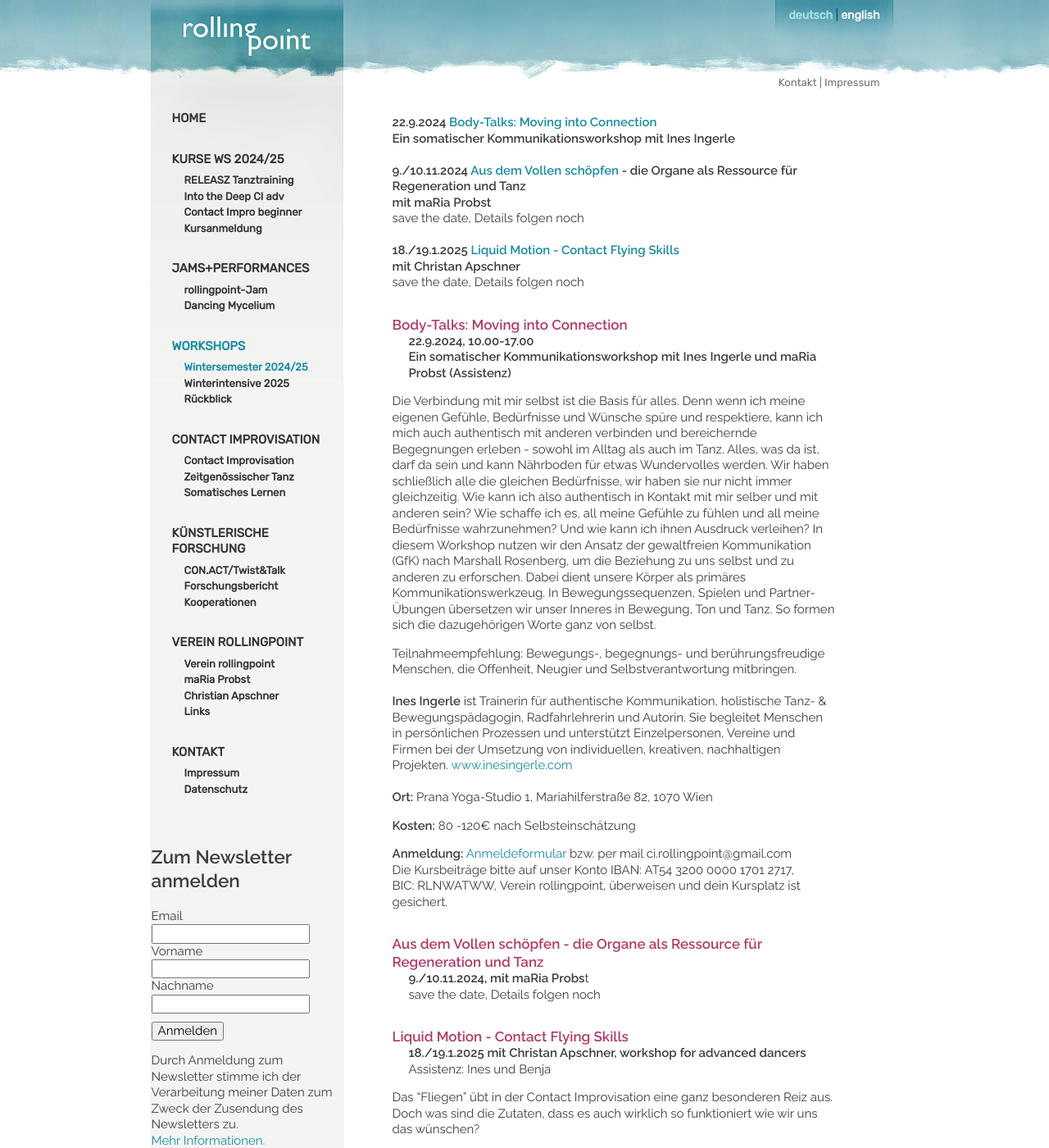
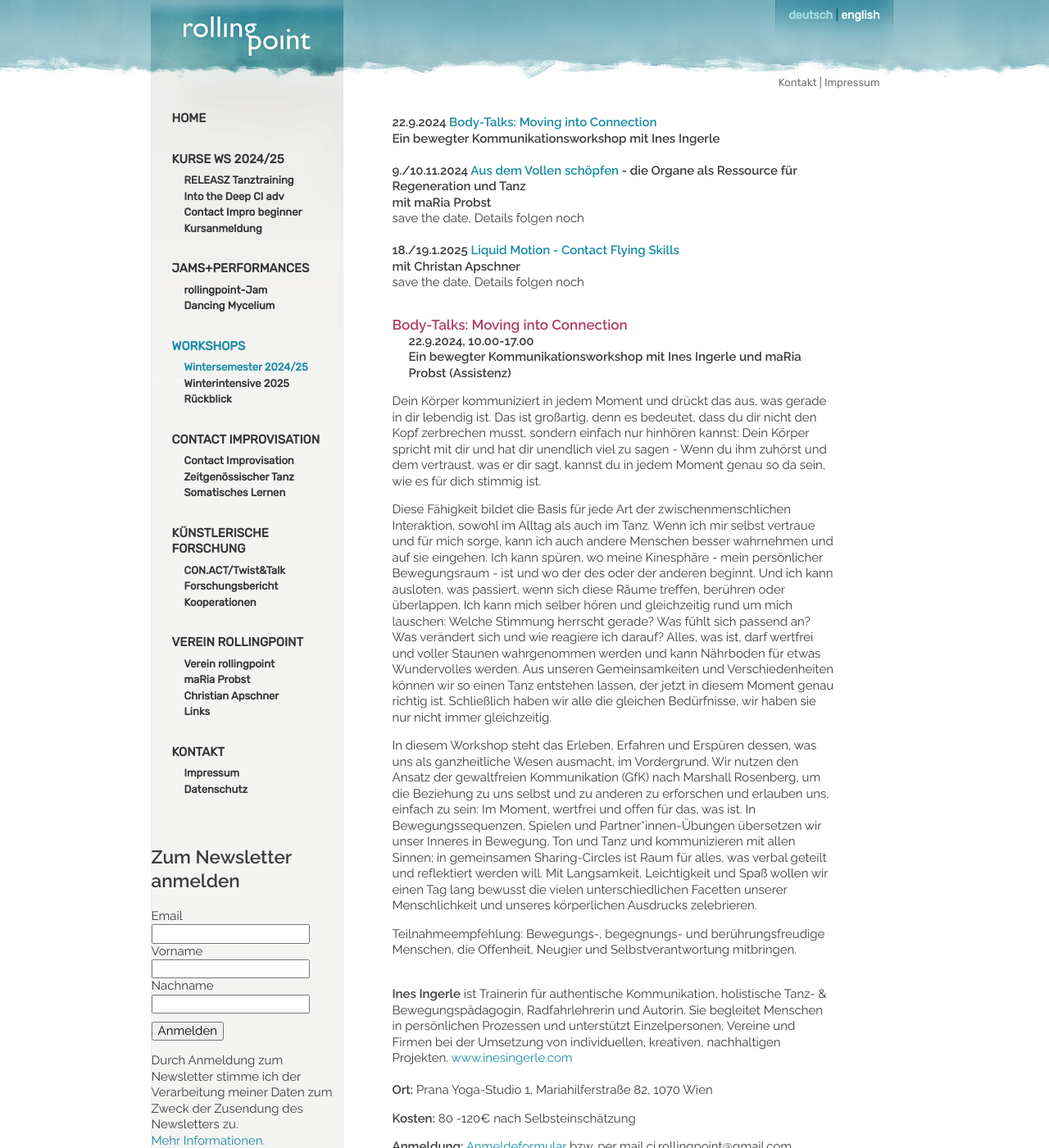
Before and after one commit to manulari/rollingpointat, a Jekyll site: the page built from _pages_de/wsws2024.md, in a window 1280 px wide and 1400 px high. Shown: the whole window at 82% size. Built offline with Jekyll 4.4.1, drawn with Linux system fonts in a browser that asks for light colours; comment, search, counter and statistics services are not loaded.

Commit message:
Update page (de) “wsws2024”

```diff
--- a/_pages_de/wsws2024.md
+++ b/_pages_de/wsws2024.md
@@ -4,7 +4,7 @@ title: Workhops/Intensives
 language: de
 ---
 **22.9.2024 [Body-Talks: Moving into Connection](#bodytalks)**\
-**Ein somatischer Kommunikationsworkshop mit Ines Ingerle**\
+**Ein bewegter Kommunikationsworkshop mit Ines Ingerle**\
 \
 **9./10.11.2024 [Aus dem Vollen schöpfen](#organs) - die Organe als Ressource für Regeneration und Tanz**\
 **mit maRia Probst**\
@@ -19,24 +19,39 @@ save the date, Details folgen noch
 #### Body-Talks: Moving into Connection
 
 **22.9.2024, 10.00-17.00\
-Ein somatischer Kommunikationsworkshop mit Ines Ingerle und maRia Probst (Assistenz)**
+Ein bewegter Kommunikationsworkshop mit Ines Ingerle und maRia Probst (Assistenz)**
 
-Die Verbindung mit mir selbst ist die Basis für alles. Denn wenn ich meine eigenen Gefühle,
-Bedürfnisse und Wünsche spüre und respektiere, kann ich mich auch authentisch mit anderen
-verbinden und bereichernde Begegnungen erleben - sowohl im Alltag als auch im Tanz. Alles, was
-da ist, darf da sein und kann Nährboden für etwas Wundervolles werden. Wir haben schließlich
-alle die gleichen Bedürfnisse, wir haben sie nur nicht immer gleichzeitig.
-Wie kann ich also authentisch in Kontakt mit mir selber und mit anderen sein?
-Wie schaffe ich es, all meine Gefühle zu fühlen und all meine Bedürfnisse wahrzunehmen?
-Und wie kann ich ihnen Ausdruck verleihen?
-In diesem Workshop nutzen wir den Ansatz der gewaltfreien Kommunikation (GfK) nach Marshall
-Rosenberg, um die Beziehung zu uns selbst und zu anderen zu erforschen. Dabei dient unsere
-Körper als primäres Kommunikationswerkzeug. In Bewegungssequenzen, Spielen und Partner-
-Übungen übersetzen wir unser Inneres in Bewegung, Ton und Tanz. So formen sich die
-dazugehörigen Worte ganz von selbst.
+Dein Körper kommuniziert in jedem Moment und drückt das aus, was gerade in dir lebendig ist.
+Das ist großartig, denn es bedeutet, dass du dir nicht den Kopf zerbrechen musst, sondern einfach nur hinhören kannst: Dein Körper spricht mit dir und hat dir unendlich viel zu sagen - Wenn du ihm zuhörst und dem vertraust, was er dir sagt, kannst du in jedem Moment genau so da sein, wie es für dich stimmig ist.
+
+
+Diese Fähigkeit bildet die Basis für jede Art der zwischenmenschlichen Interaktion, sowohl im
+Alltag als auch im Tanz. Wenn ich mir selbst vertraue und für mich sorge, kann ich auch andere
+Menschen besser wahrnehmen und auf sie eingehen. Ich kann spüren, wo meine Kinesphäre -
+mein persönlicher Bewegungsraum - ist und wo der des oder der anderen beginnt. Und ich kann
+ausloten, was passiert, wenn sich diese Räume treffen, berühren oder überlappen. Ich kann mich
+selber hören und gleichzeitig rund um mich lauschen: Welche Stimmung herrscht gerade? Was
+fühlt sich passend an? Was verändert sich und wie reagiere ich darauf?
+Alles, was ist, darf wertfrei und voller Staunen wahrgenommen werden und kann Nährboden für
+etwas Wundervolles werden. Aus unseren Gemeinsamkeiten und Verschiedenheiten können wir
+so einen Tanz entstehen lassen, der jetzt in diesem Moment genau richtig ist.
+Schließlich haben wir alle die gleichen Bedürfnisse, wir haben sie nur nicht immer gleichzeitig.
+
+
+In diesem Workshop steht das Erleben, Erfahren und Erspüren dessen, was uns als ganzheitliche
+Wesen ausmacht, im Vordergrund. Wir nutzen den Ansatz der gewaltfreien Kommunikation (GfK)
+nach Marshall Rosenberg, um die Beziehung zu uns selbst und zu anderen zu erforschen und
+erlauben uns, einfach zu sein: Im Moment, wertfrei und offen für das, was ist.
+In Bewegungssequenzen, Spielen und Partner*innen-Übungen übersetzen wir unser Inneres in
+Bewegung, Ton und Tanz und kommunizieren mit allen Sinnen; in gemeinsamen Sharing-Circles
+ist Raum für alles, was verbal geteilt und reflektiert werden will.
+Mit Langsamkeit, Leichtigkeit und Spaß wollen wir einen Tag lang bewusst die vielen
+unterschiedlichen Facetten unserer Menschlichkeit und unseres körperlichen Ausdrucks
+zelebrieren.
 
 Teilnahmeempfehlung: Bewegungs-, begegnungs- und berührungsfreudige Menschen, die
-Offenheit, Neugier und Selbstverantwortung mitbringen.\
+Offenheit, Neugier und Selbstverantwortung mitbringen.
+
 \
 **Ines Ingerle** ist Trainerin für authentische Kommunikation, holistische Tanz- & Bewegungspädagogin, Radfahrlehrerin und Autorin. Sie begleitet Menschen in persönlichen Prozessen und unterstützt Einzelpersonen, Vereine und Firmen bei der Umsetzung von individuellen, kreativen, nachhaltigen Projekten. [www.inesingerle.com](http://www.inesingerle.com/)\
 \
```
